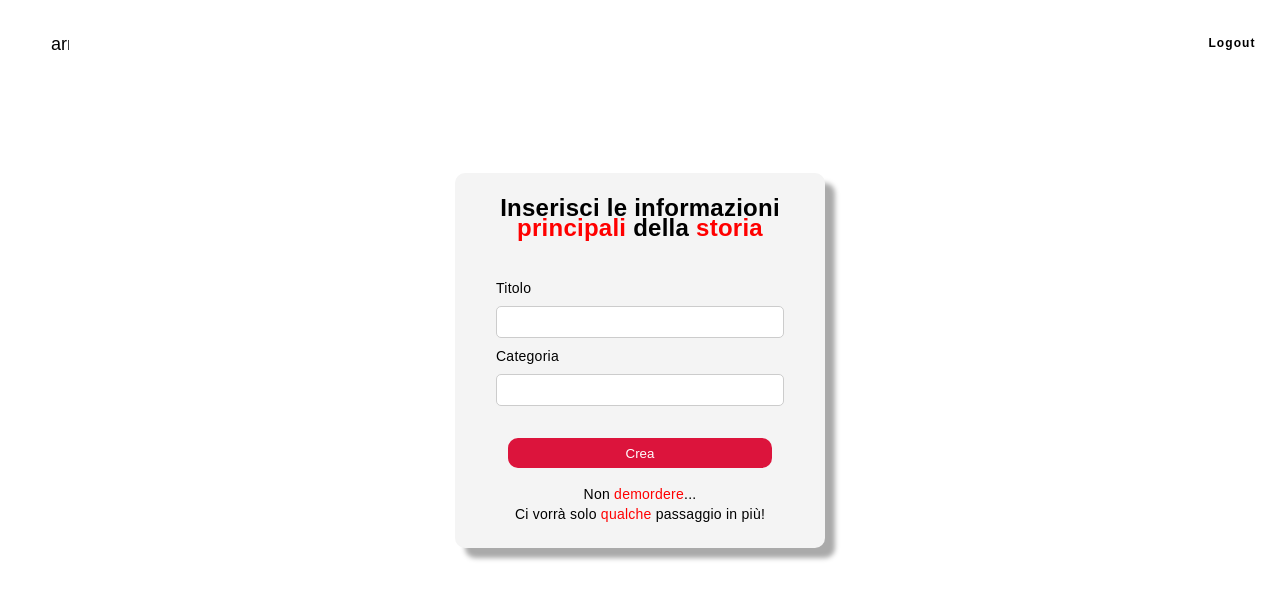
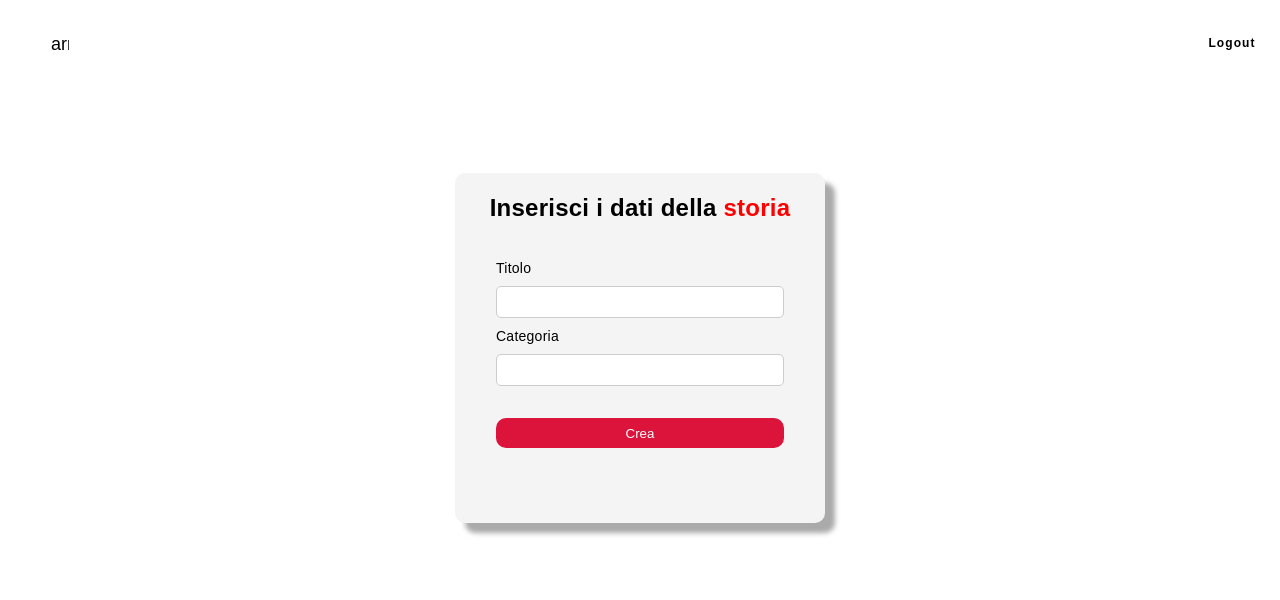
Before and after one commit to tabish29/storJ_SWE, an Angular app in the folder frontend/: page /formStory in a window 1280 px wide. Shown: the top 600 px of the page. Built offline with nearby package versions, Linux system fonts and the light colour scheme; sample sign-in values are in the browser's storage.

Commit message:
corretta visualizzazione grafica

```diff
--- a/frontend/src/app/components/create-story/create-story.component.css
+++ b/frontend/src/app/components/create-story/create-story.component.css
@@ -61,6 +61,7 @@ span {
 
 .div-button-scenario {
     width: 100%;
+    margin-top: 1rem;
 }
 
 button {
--- a/frontend/src/app/components/create-story/create-story.component.html
+++ b/frontend/src/app/components/create-story/create-story.component.html
@@ -1,7 +1,7 @@
 <app-navbar></app-navbar>
 <div class="container" *ngIf="!isInTextEditMode">
     <div class="div-title">
-        <p id="title">Divertiti e crea i più strepitosi <span>scenari</span></p>
+        <p id="title">Divertiti e crea i tuoi <span>scenari</span></p>
     </div>
     <div class="div-scenario" *ngFor="let item of scenarios">
         <div class="div-info">
@@ -11,8 +11,9 @@
             <p></p>
             <div id="div-text"><label><span class="span-header">Tipologia scenario</span><br><span class="span-text">{{ item.tipo_scenario }}</span></label></div>
             <p></p>
+            <div id="div-text"><label><span class="span-header">Oggetto associato</span><br><span class="span-text">{{ dropMap.get(item.id) }}</span></label></div>
             <div class="div-button">
-                <div class="div-button-scenario"><button (click)="redirectToScenarioType(item,item.tipo_risposta)">Specifiche</button></div>
+                <div class="div-button-scenario"><button (click)="redirectToScenarioType(item,item.tipo_risposta)">Scelte</button></div>
             </div>
             <div class="div-button">
                 <div class="div-button-scenario"><button (click)="removeScenario(item.id)">Rimuovi</button></div>
--- a/frontend/src/app/components/form-story-object/form-story-object.component.html
+++ b/frontend/src/app/components/form-story-object/form-story-object.component.html
@@ -11,9 +11,6 @@
                 <button type="submit">Crea</button>
             </div>
         </form>
-        <div class="message-support">
-            <p>La tua <span>storia</span> è in fase <span>conclusiva</span>!</p>
-        </div>
     </div>
 </div>
 
--- a/frontend/src/app/components/form-story/form-story.component.css
+++ b/frontend/src/app/components/form-story/form-story.component.css
@@ -14,7 +14,7 @@
     display: inline;
     text-align: center;
     width: 25%;
-    height: 325px;
+    height: 300px;
     margin-top: 7.5rem;
     padding: 25px 25px;
     background-color: rgb(244, 244, 244);
@@ -68,7 +68,7 @@ input:hover {
 button {
     font-size: 10pt;
     color: white;
-    width: 82.5%;
+    width: 90%;
     height: auto;
     margin-top: 1rem;
     margin-bottom: 1rem;
@@ -82,8 +82,3 @@ button:hover {
     transition: background-color 0.5s;
     background-color: darkred;
 }
-
-#support-message {
-    float: center;
-    width: 100%;
-}
--- a/frontend/src/app/components/form-story/form-story.component.html
+++ b/frontend/src/app/components/form-story/form-story.component.html
@@ -1,7 +1,7 @@
 <app-navbar></app-navbar>
 <div class="container">
     <div id="div-story">
-        <p id="title">Inserisci le informazioni <span>principali</span> della <span>storia</span></p>
+        <p id="title">Inserisci i dati della <span>storia</span></p>
         <form (ngSubmit)="onSubmit()">
             <div id="div-form">
                 <label for="titolo">Titolo</label>
@@ -11,6 +11,5 @@
             </div>
             <button type="submit">Crea</button>
         </form>
-        <p id="support-message">Non <span>demordere</span>... <br>Ci vorrà solo <span>qualche</span> passaggio in più!</p>
     </div>
 </div>
--- a/frontend/src/app/components/home-stories/home-stories.component.html
+++ b/frontend/src/app/components/home-stories/home-stories.component.html
@@ -1,7 +1,7 @@
 <app-navbar></app-navbar>
 <div class="container">
     <div class="div-title">
-        <p id="title">Le tue <span>incredibili</span> storie</p>
+        <p id="title">Le tue <span>storie</span></p>
     </div>
     <div class="div-story" *ngFor="let item of stories">
         <div id="div-info">
--- a/frontend/src/app/components/story-objects/story-objects.component.html
+++ b/frontend/src/app/components/story-objects/story-objects.component.html
@@ -1,7 +1,7 @@
 <app-navbar></app-navbar>
 <div class="container" *ngIf="!isInTextEditMode">
     <div class="div-title">
-        <p id="title">I tuoi <span>magici</span> oggetti...</p>
+        <p id="title">I tuoi magici <span>oggetti</span></p>
     </div>
     <div class="div-objects" *ngFor="let item of storyObjects">
         <div class="div-info">
```
